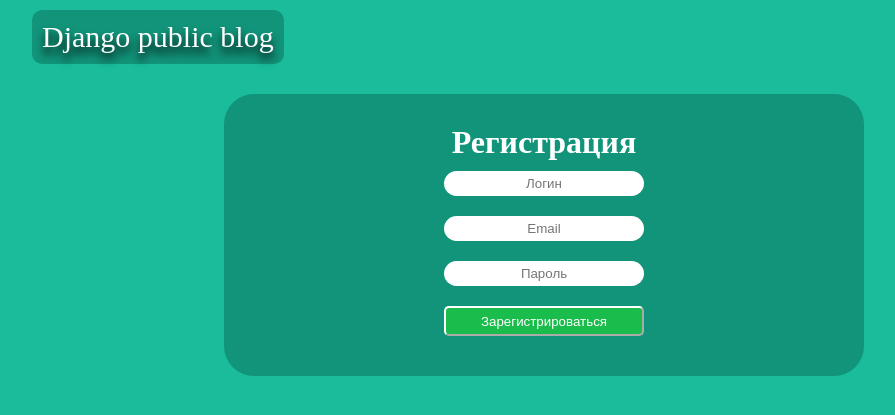
After one commit to Pleshakov-Alexandr/lab7, a Django app: page /registration/ in a window 1280 px wide. The commit adds this page. Shown: the top 415 px of the page, without its empty margins (96-991 px from the left). Run offline with Django 4.2, Linux system fonts and the light colour scheme.

Commit message:
autorization and registration

```diff
--- a/blog/articles/static/articleAdd.css
+++ b/blog/articles/static/articleAdd.css
@@ -11,11 +11,26 @@ body {
    align-items: center;
 }
 
+h1 {
+   color: white;
+}
+
 .content {
    display: flex;
    flex-direction: column;
+   background-color: #12947a;
+   color: #12947a;
    align-items: center;
+   justify-content: center;
    width: 80%;
+   margin-top: 30px;
+   border-radius: 30px;
+}
+
+.back_rect {
+   width: 50%;
+   padding-top: 30px;
+   padding-bottom: 30px;
 }
 
 header {
@@ -61,6 +76,7 @@ form {
    width: 80%;
 
 
+
 }
 
 textarea {
@@ -103,3 +119,7 @@ input {
    border-radius: 5px;
    height: 30px;
 }
+
+.error {
+   color: white;
+}
--- a/blog/articles/templates/create_post.html
+++ b/blog/articles/templates/create_post.html
@@ -22,8 +22,9 @@
             <textarea name="text" placeholder="Текст статьи">{{ form.text }}</textarea>
             <input type="submit" class="save_button" value="Сохранить">
         </form>
-        {{ form.errors }}
+
     </div>
+    {{ form.errors }}
 </body>
 
 </html>
--- /dev/null
+++ b/blog/articles/templates/registration.html
@@ -0,0 +1,34 @@
+<!doctype html>
+<html lang="ru">
+
+<head>
+    <meta charset="UTF-8">
+    <meta name="viewport"
+        content="width=device-width, user-scalable=no, initial-scale=1.0, maximum-scale=1.0, minimum-scale=1.0">
+    <meta http-equiv="X-UA-Compatible" content="ie=edge">
+    <link rel="stylesheet" href="../static/articleAdd.css">
+    <title>Регистрация</title>
+</head>
+
+<body>
+    <header>
+        <div class="header-block">
+            <p class="header-title">Django public blog</p>
+        </div>
+    </header>
+
+    <div class="content back_rect">
+        <h1>Регистрация</h1>
+        <form method="POST">
+            {% csrf_token %}
+            <input type="text" name="username" class="input_title" placeholder="Логин" value="{{ form.username }}">
+            <input type="text" name="email" class="input_title" placeholder="Email" value="{{ form.email }}">
+            <input type="password" name="password" class="input_title" placeholder="Пароль" value="{{ form.password }}">
+            <input type="submit" class="save_button" value="Зарегистрироваться">
+        </form>
+
+    </div>
+    {{ form.errors }}
+</body>
+
+</html>
--- a/blog/articles/views.py
+++ b/blog/articles/views.py
@@ -2,6 +2,9 @@ from .models import Article
 from django.http import Http404
 from django.shortcuts import render
 from django.shortcuts import redirect
+from django.contrib.auth.models import User
+from django.contrib.auth import authenticate
+from django.contrib.auth import login
 
 
 def archive(request):
@@ -9,7 +12,6 @@ def archive(request):
 
 
 def create_post(request):
-
     if not request.user.is_anonymous:
         if request.method == "POST":
             form = {
@@ -33,6 +35,46 @@ def create_post(request):
         raise Http404
 
 
+def registration(request):
+    if request.method == 'POST':
+        form = {
+            'username': request.POST["username"],
+            'password': request.POST["password"],
+            'email': request.POST["email"]
+        }
+        if len(form["username"]) >= 4 and len(form["password"]) >= 6:
+            try:
+                if User.objects.get(username=form["username"]) or User.objects.get(email=form["email"]):
+                    form['errors'] = u"Такой логин или почта уже существует"
+                    return render(request, 'registration.html', {'form': form})
+            except User.DoesNotExist:
+                User.objects.create_user(form["username"], form["email"], form["password"])
+                return redirect('/')
+        else:
+            form['errors'] = u"Логин должен содержать более 3 символов, а пароль более 5"
+            return render(request, 'registration.html', {'form': form})
+    else:
+        return render(request, 'registration.html', {})
+
+
+def authorisation(request):
+    if request.method == 'POST':
+        form = {
+            'username': request.POST["username"],
+            'password': request.POST["password"],
+        }
+        user = authenticate(username=form['username'], password=form['password'])
+
+        if user is not None:
+            login(request, user)
+            return redirect('/')
+        else:
+            form['errors'] = u"Неверный логин или пароль"
+            return render(request, 'authorisation.html', {'form': form})
+    else:
+        return render(request, 'authorisation.html', {})
+
+
 def get_article(request, article_id):
     try:
         post = Article.objects.get(id=article_id)
--- a/blog/blog/urls.py
+++ b/blog/blog/urls.py
@@ -16,10 +16,14 @@ Including another URLconf
 from django.contrib import admin
 from django.urls import path, re_path
 from articles import views
+from django.contrib.auth import views as authViews
 
 urlpatterns = [
     path('admin/', admin.site.urls),
-    path('', views.archive),
-    path('article/new', views.create_post),
+    path('', views.archive, name='home'),
+    path('article/new', views.create_post, name='new_post'),
+    path('registration/', views.registration, name='registration'),
+    path('authorisation/', views.authorisation, name='authorisation'),
     re_path(r'^article/(?P<article_id>\d+)$', views.get_article, name='get_article'),
+    path('exit/', authViews.LogoutView.as_view(next_page='/'), name='exit'),
 ]
```
Also changed, not shown: blog/articles/static/style2.css (+25 -13 lines), blog/articles/templates/archive.html (+21 -4 lines), blog/articles/templates/article.html (+18 -2 lines), blog/articles/templates/authorisation.html (added, +33 -0 lines), blog/db.sqlite3, 2 other files.
